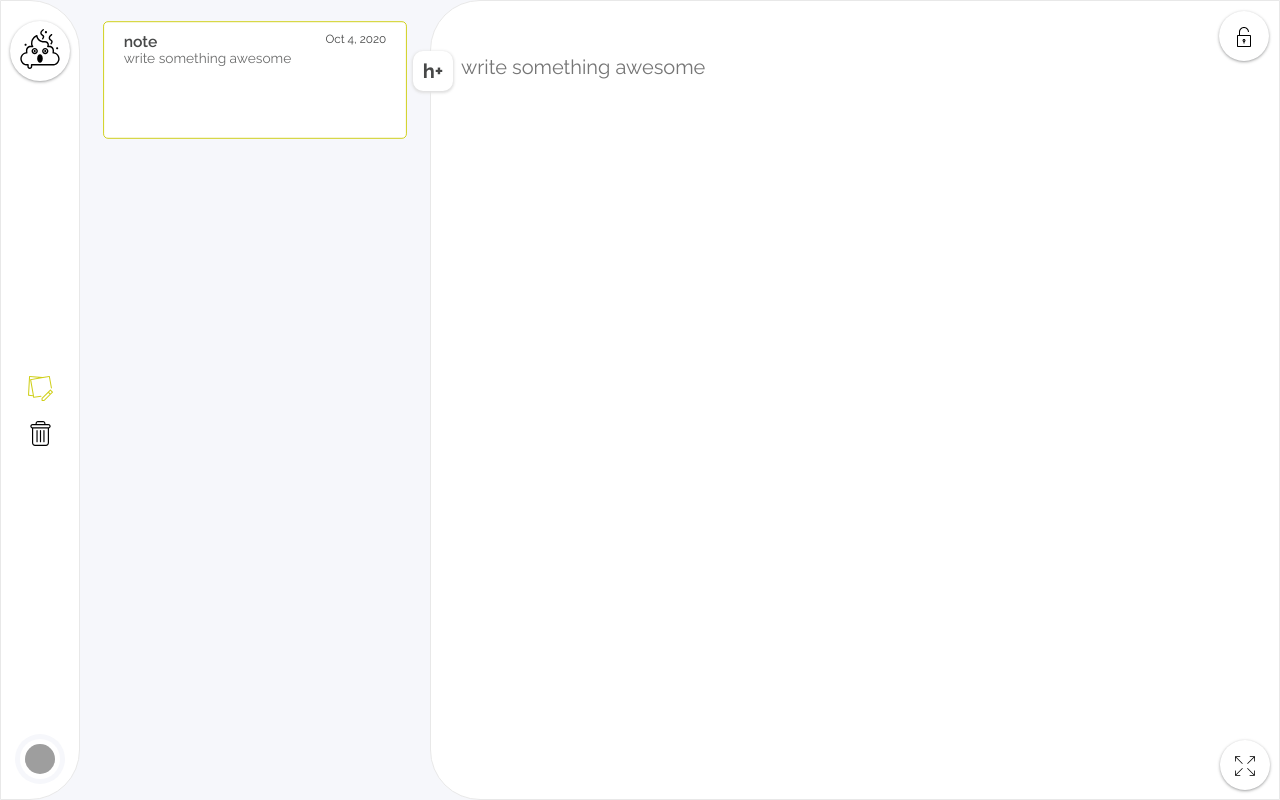
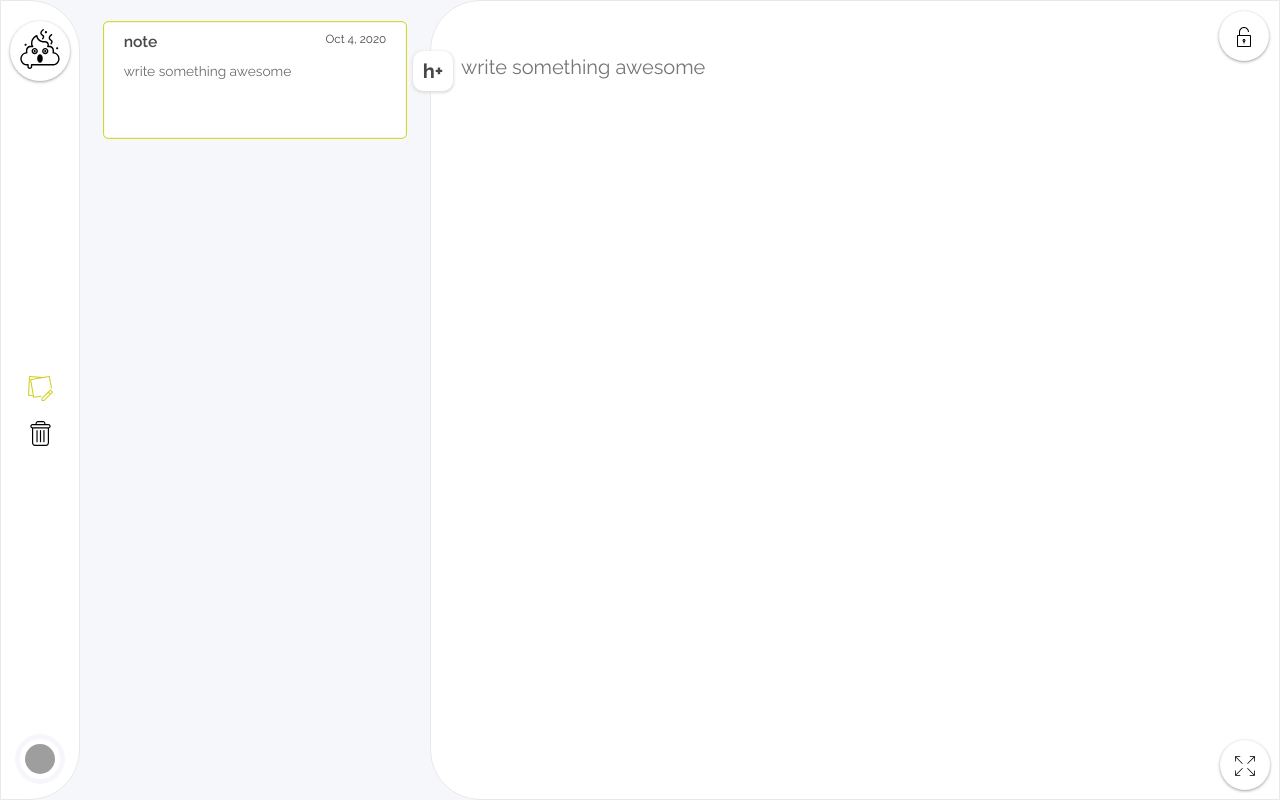
Before and after one commit to adilmas13/poop-it, an Angular app: page / in a window 1280 px wide. Built offline with nearby package versions, Linux system fonts and the light colour scheme; grey boxes are pictures that could not be loaded.

Commit message:
refactor: note css fix

```diff
--- a/src/app/modules/notes-list/note/note.component.scss
+++ b/src/app/modules/notes-list/note/note.component.scss
@@ -43,6 +43,11 @@
       font-size: 16px;
       color: var(--default-color);
       @include font-semi-bold;
+      height: 20px;
+      overflow: hidden;
+      text-overflow: ellipsis;
+      white-space: nowrap;
+      padding-right: 10px;
     }
 
     .time {
@@ -52,20 +57,25 @@
 
   .body {
     font-size: 14px;
-    flex: 1;
     color: var(--default-color);
     opacity: 0.8;
     overflow: hidden;
+    line-height: 1.5;
+    height: 75px;
+    text-overflow: ellipsis;
+    padding-top: 10px;
   }
 
   app-icon {
     position: absolute;
-    bottom: 0;
-    right: 0;
+    bottom: 2px;
+    right: 2px;
     opacity: 0;
     transition: 0.2s ease-out all;
     transition-delay: 300ms;
     transform: scale(0);
+    background: rgba(255,255,255,0.2);
+    border-radius: 50%;
   }
 
 }
```
